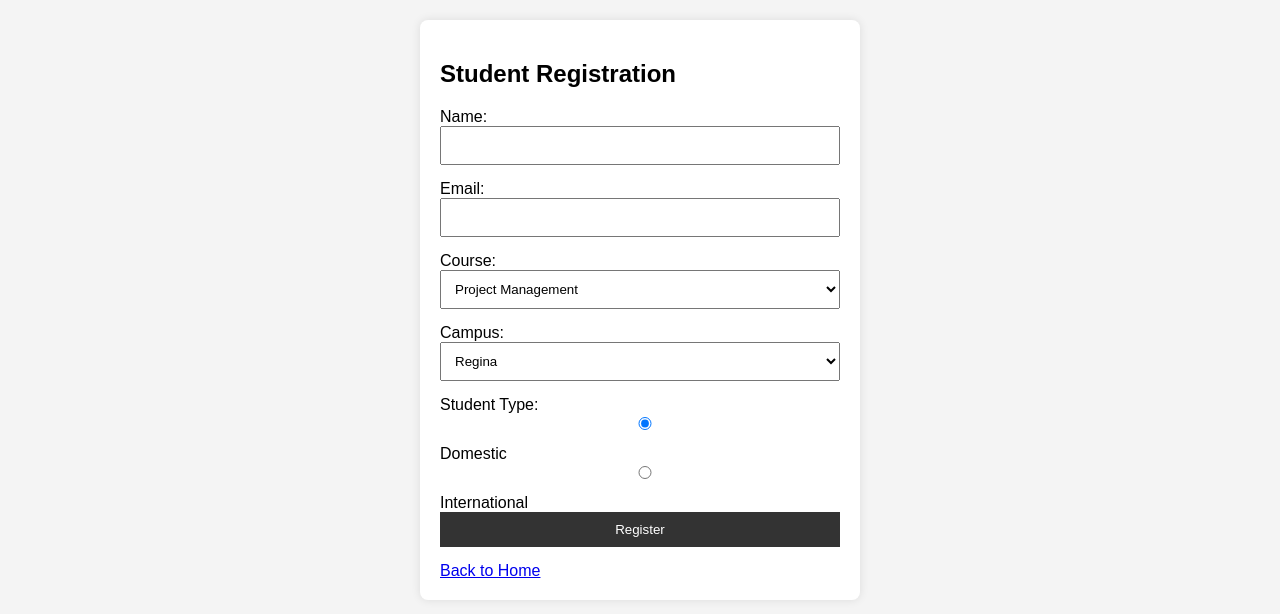
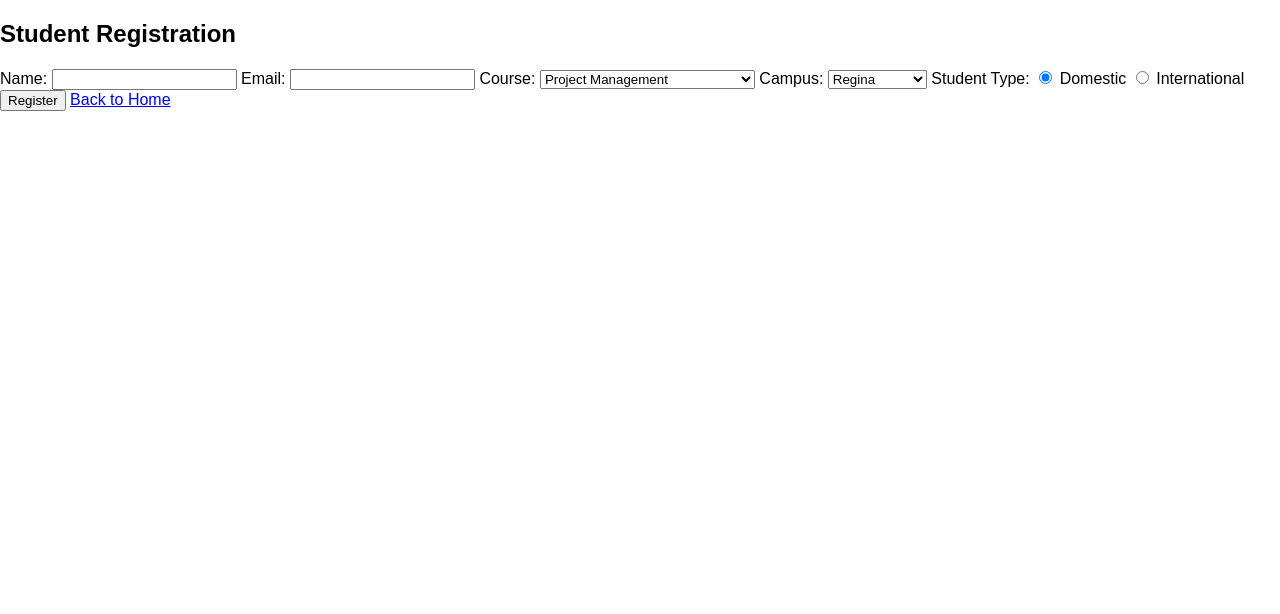
Before and after one commit to bhumilimbasia-spt/demo-Devops-, a plain HTML site: page registration.html in a window 1280 px wide. Drawn offline with Linux system fonts and the light colour scheme.

Commit message:
Update style.css

```diff
--- a/style.css
+++ b/style.css
@@ -1,51 +1,7 @@
-body {
-    font-family: 'Arial', sans-serif;
-    margin: 0;
-    padding: 0;
-    background-color: #f4f4f4;
+/* You can add global styles to this file, and also import other style files */
+* {
+  font-family: 'Montserrat', sans-serif !important;
 }
 
-header {
-    background-color: #333;
-    color: #fff;
-    text-align: center;
-    padding: 1em 0;
-}
-
-nav {
-    margin-top: 20px;
-}
-
-nav a {
-    margin: 0 15px;
-    text-decoration: none;
-    color: #333;
-}
-
-main {
-    margin: 20px;
-}
-
-form {
-    max-width: 400px;
-    margin: 0 auto;
-    background-color: #fff;
-    padding: 20px;
-    border-radius: 8px;
-    box-shadow: 0 0 10px rgba(0, 0, 0, 0.1);
-}
-
-input, select, button {
-    margin-bottom: 15px;
-    width: 100%;
-    padding: 10px;
-    box-sizing: border-box;
-}
-
-button {
-    background-color: #333;
-    color: #fff;
-    border: none;
-    padding: 10px 15px;
-    cursor: pointer;
-}
+html, body { height: 100%; }
+body { margin: 0; font-family: Roboto, "Helvetica Neue", sans-serif; }
```
